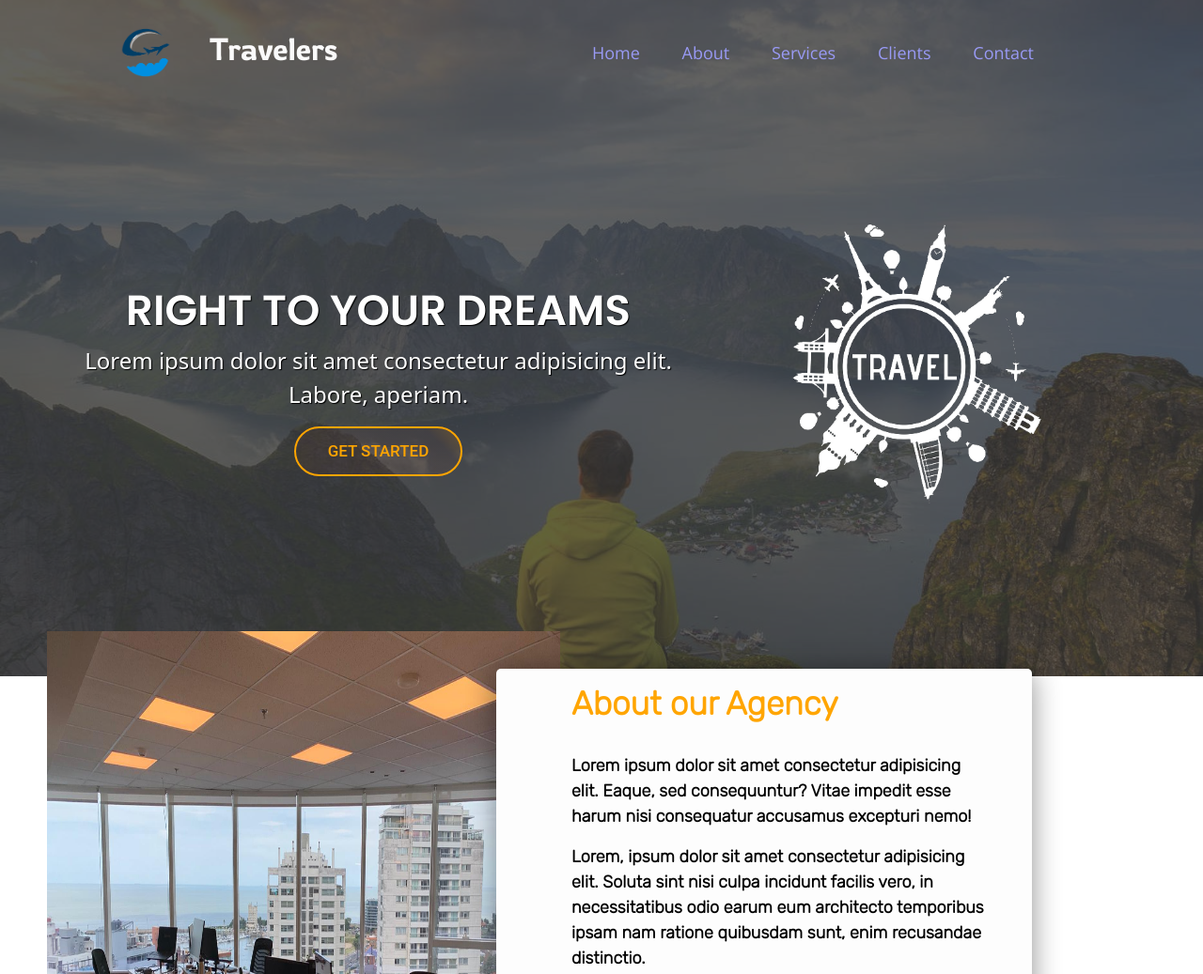
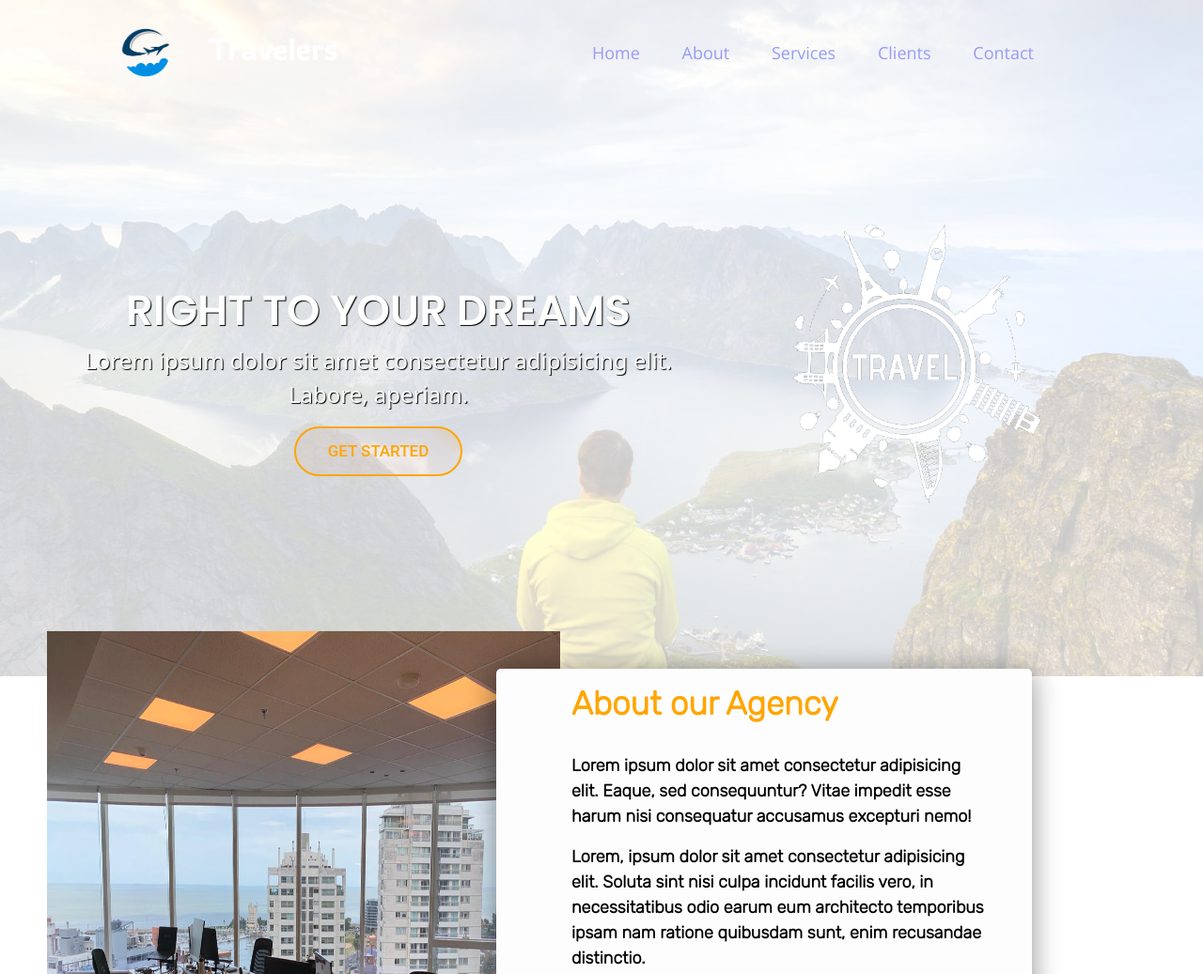
Before and after one commit to ValdrinMurtezi/Travelers, a plain HTML site: page index.html in a window 1280 px wide. Shown: the top 1037 px of the page at 94% size. Drawn offline with nearby package versions, Linux system fonts and the light colour scheme; a web font is replaced by a local one.

Commit message:
color change

```diff
--- a/style.css
+++ b/style.css
@@ -11,7 +11,7 @@ body {
 
 .section1 {
   height: 90vh;
-  background-color: rgba(56, 56, 56, 0.788);
+  background-color: rgba(255, 255, 255, 0.788);
 }
 
 .section1::after {
```
